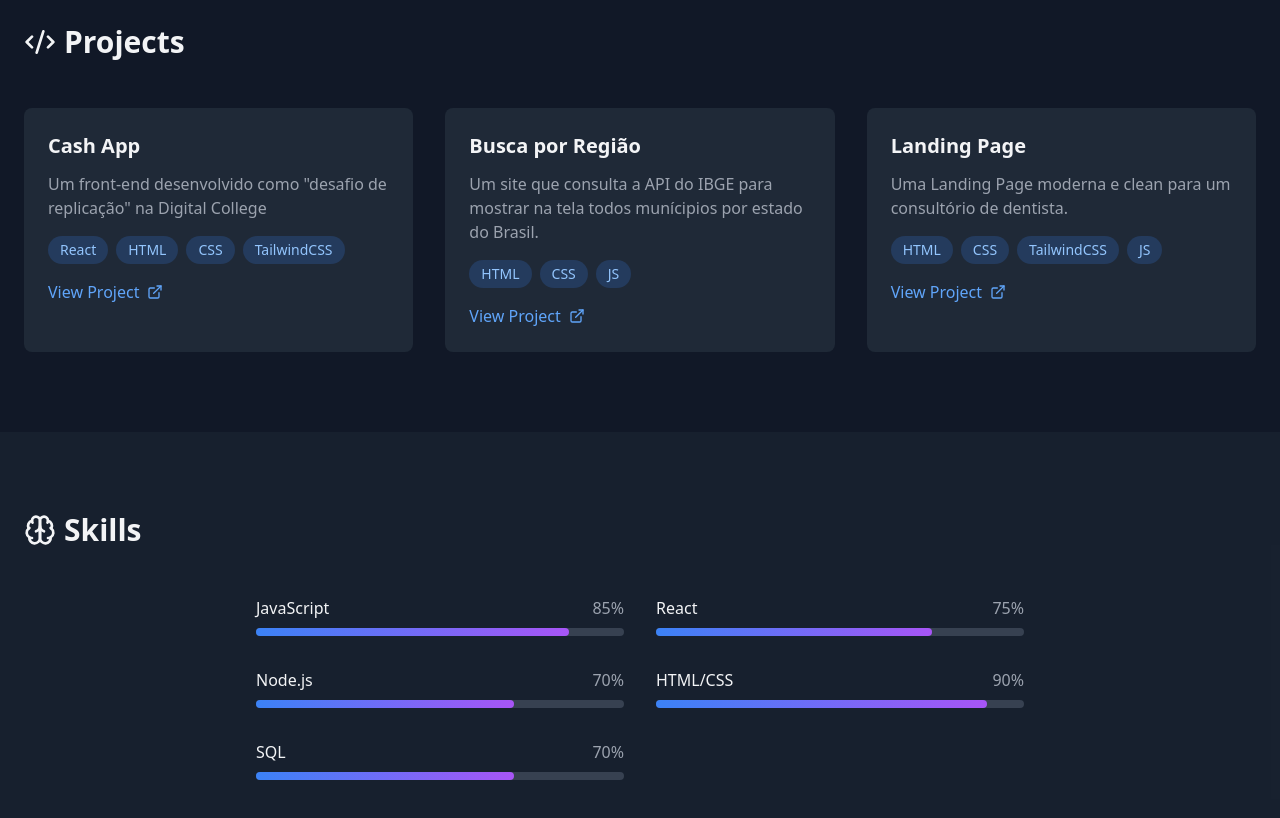
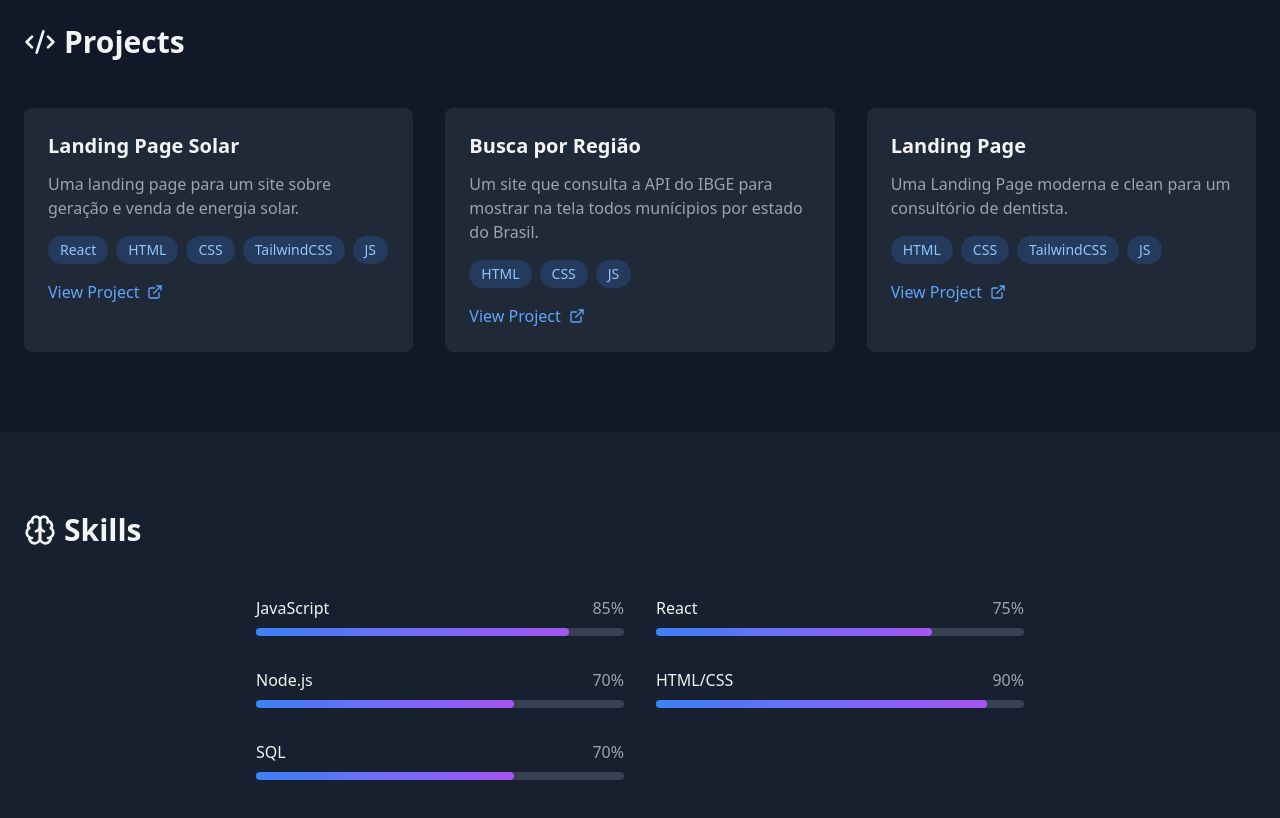
Before and after one commit to rafalemosfrs/Portfolio, a React (Vite) app: page / in a window 1280 px wide. Shown: the part 980-1798 px from the top of the page. Built offline with nearby package versions, Linux system fonts and the light colour scheme.

Commit message:
Alteração de projeto

```diff
--- a/src/App.tsx
+++ b/src/App.tsx
@@ -18,10 +18,10 @@ function App() {
 
   const projects = [
     {
-      name: 'Cash App',
-      description: 'Um front-end desenvolvido como "desafio de replicação" na Digital College',
-      tech: ['React', 'HTML', 'CSS', 'TailwindCSS'],
-      link: 'https://cash-app-digitalcollege.vercel.app'
+      name: 'Landing Page Solar',
+      description: 'Uma landing page para um site sobre geração e venda de energia solar.',
+      tech: ['React', 'HTML', 'CSS', 'TailwindCSS', 'JS'],
+      link: 'https://landing-page-solar.vercel.app'
     },
     {
       name: 'Busca por Região',
```
